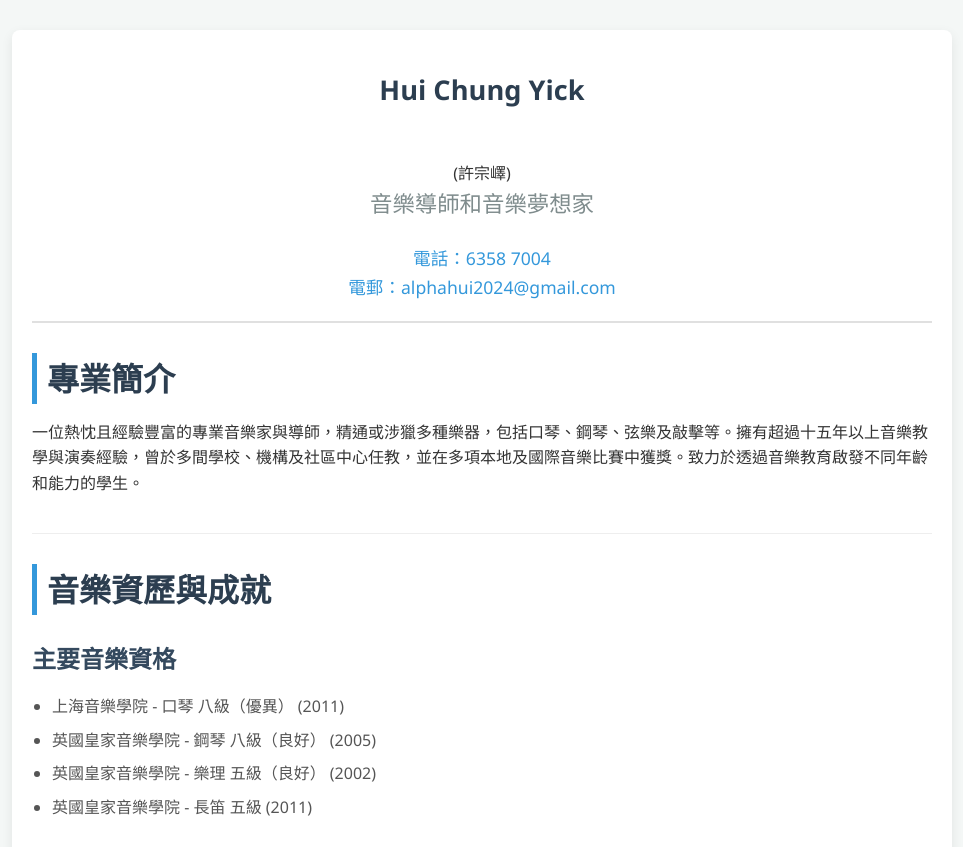
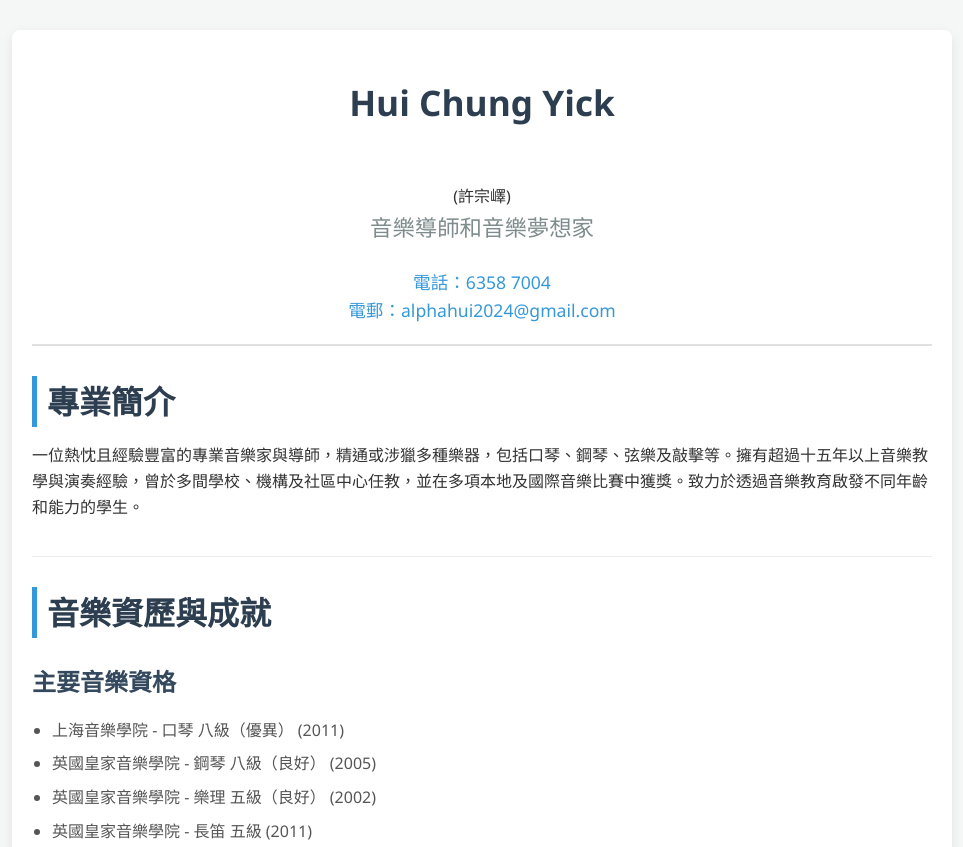
Before and after one commit to music-here/Home, a plain HTML site: page index.html in a window 1280 px wide. Shown: the top 847 px of the page, without its empty margins (158-1121 px from the left). Drawn offline with Linux system fonts and the light colour scheme.

Commit message:
Update index.html

```diff
--- a/index.html
+++ b/index.html
@@ -28,7 +28,7 @@
             margin-bottom: 30px;
         }
         header h1 {
-            font-size: 1.7em;
+            font-size: 2.2em;
             color: #2c3e50;
             margin-bottom: 5px;
         }
```
